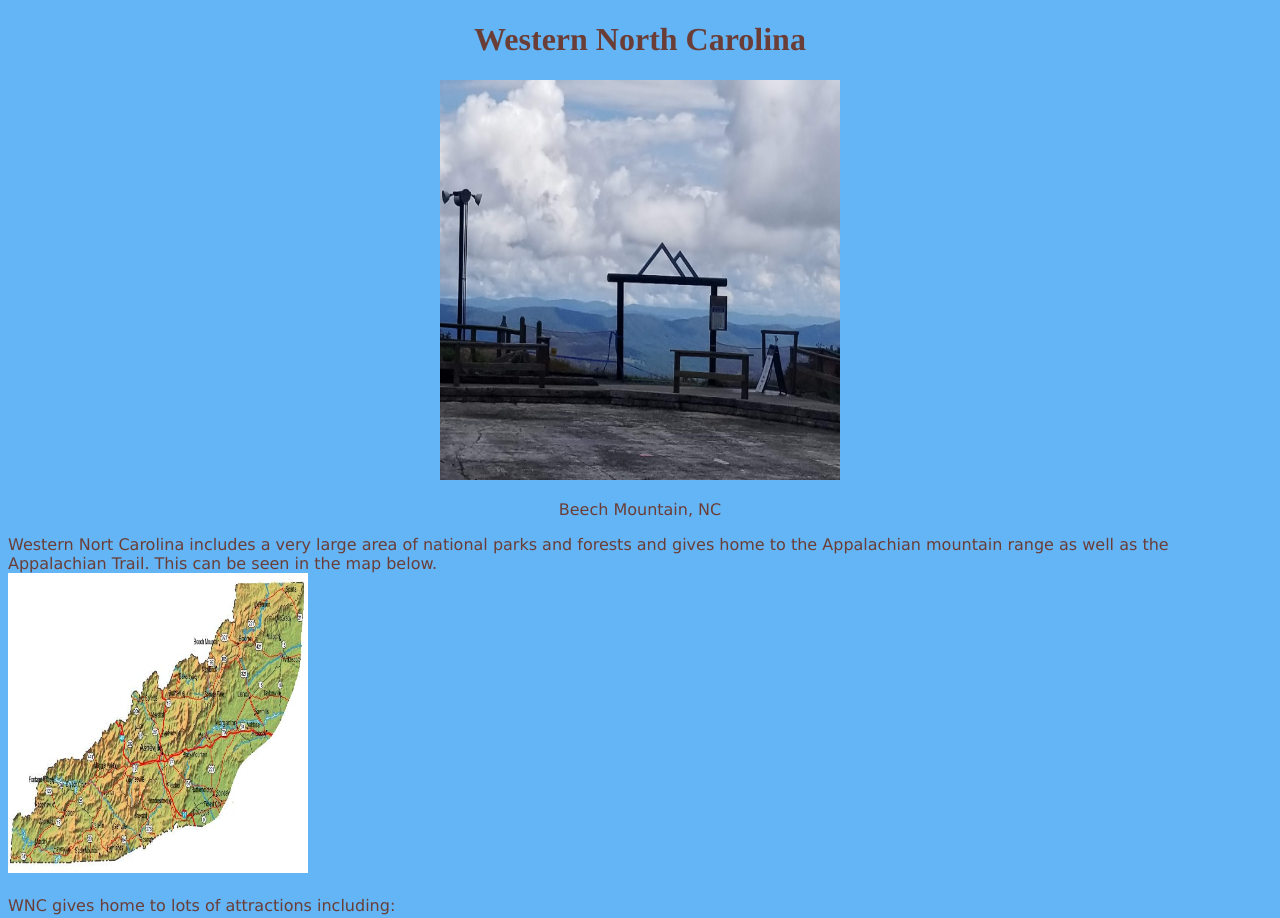
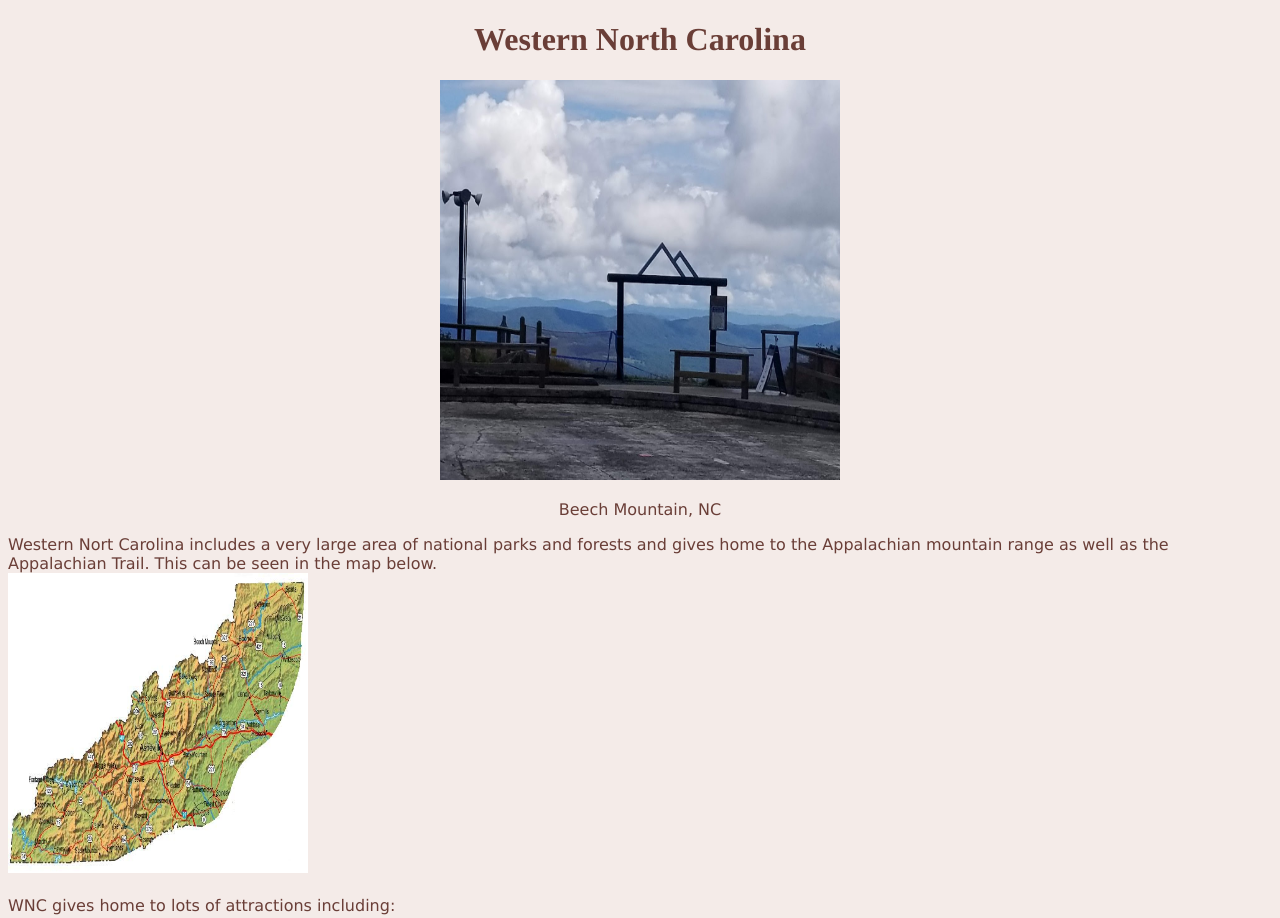
Before and after one commit to ryanjames1729/html-intro, a plain HTML site: page index.html in a window 1280 px wide. Shown: the top 918 px of the page. Drawn offline with Linux system fonts and the light colour scheme.

Commit message:
Update index.html

```diff
--- a/index.html
+++ b/index.html
@@ -4,9 +4,9 @@
     <meta charset="utf-8">
     <title>WNC</title>
   </head>
-  <body style="background-color: #64b5f6; font-family:verdana; color:#6A3E37">
+  <body style="background-color: #F4EBE8; font-family:verdana; color:#6A3E37">
     <header>
-      <div style="background-color: #64b5f6">
+      <div style="background-color: #F4EBE8">
         <h1 style="text-align: center; font-family:times">Western North Carolina</h1>
       </div>
     </header>
```
